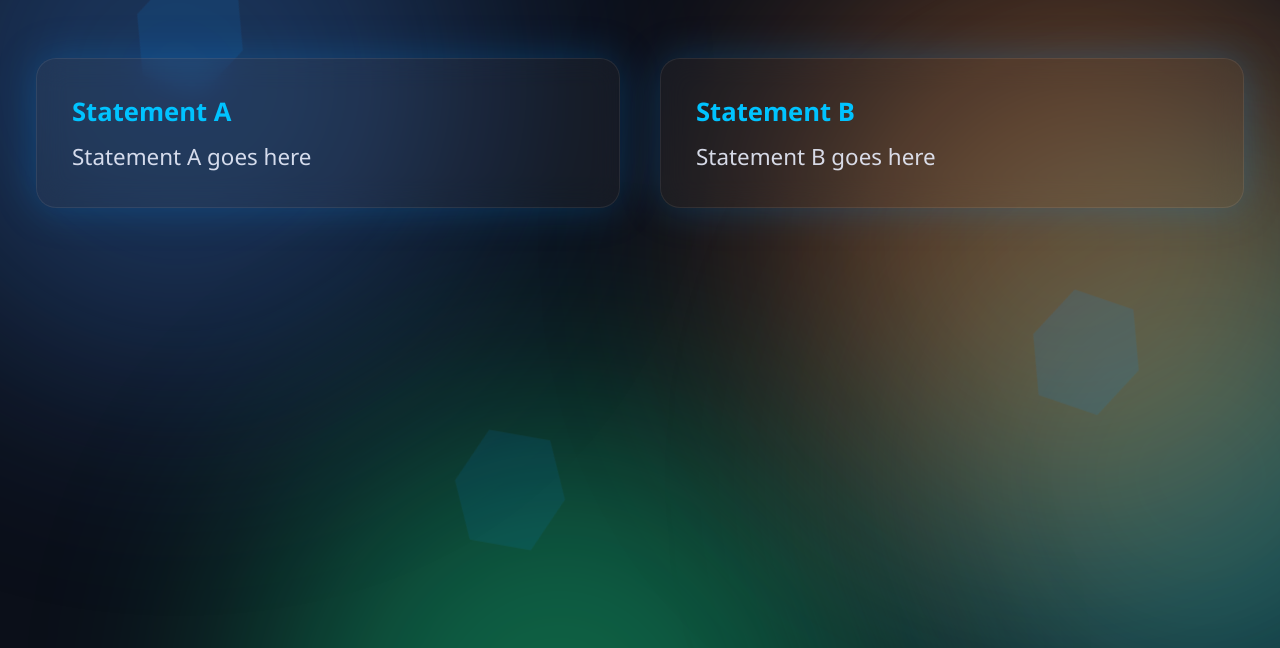
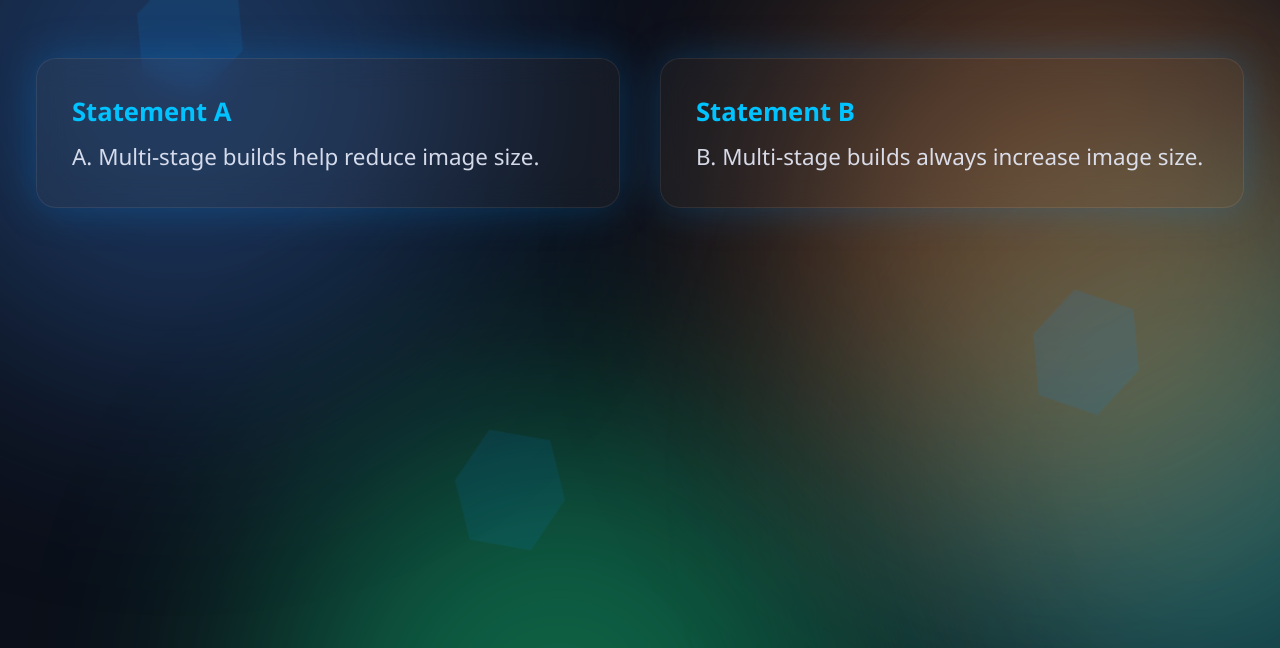
Before and after one commit to WaSeEm270304/Portfolio-Demo-DevOps, a plain HTML site: page index.html in a window 1280 px wide. Shown: the part 152-800 px from the top of the page. Drawn offline with Linux system fonts and the light colour scheme.

Commit message:
Update statements in index.html

```diff
--- a/index.html
+++ b/index.html
@@ -129,12 +129,12 @@
 <div class="wrapper">
     <div class="card">
         <div class="label">Statement A</div>
-        <div class="text" id="statementA">Statement A goes here</div>
+        <div class="text" id="statementA">A. Multi-stage builds help reduce image size.</div>
     </div>
 
     <div class="card">
         <div class="label">Statement B</div>
-        <div class="text" id="statementB">Statement B goes here</div>
+        <div class="text" id="statementB">B. Multi-stage builds always increase image size.</div>
     </div>
 </div>
 
```
